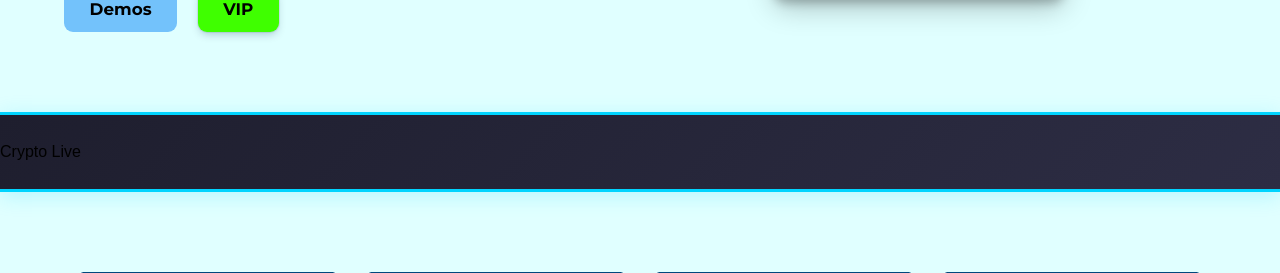
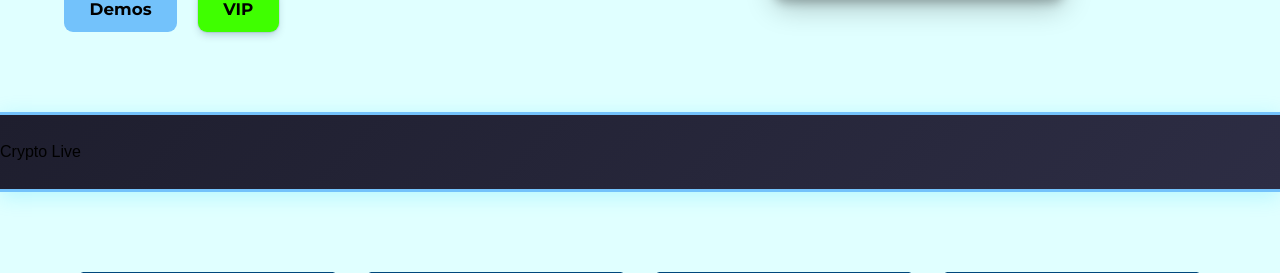
Before and after one commit to Serg-crypto/Webs-demo-01, a Flask app: page / in a window 1280 px wide. Shown: the part 507-780 px from the top of the page. Run offline with Flask 3, Linux system fonts and the light colour scheme.

Commit message:
Change the border color of the ticker and remove the opactiy of the buttons of the hero section

```diff
--- a/app.py
+++ b/app.py
@@ -1,7 +1,7 @@
 from flask import Flask, render_template, jsonify
 from info import datos
 
-
+# comando para correr en local: python app.py
 
 app = Flask(__name__)
 
--- a/static/css/hero.css
+++ b/static/css/hero.css
@@ -84,7 +84,6 @@
 
 .btn:hover {
   color: #fff;
-  opacity: 0.8;
 }
 
 /*
--- a/static/css/ticker.css
+++ b/static/css/ticker.css
@@ -2,8 +2,8 @@
 .ticker-container {
   width: 100%;
   background: linear-gradient(135deg, #1e1e2e 0%, #2d2d44 100%);
-  border-top: 3px solid #00d4ff;
-  border-bottom: 3px solid #00d4ff;
+  border-top: 3px solid #73c2fb;
+  border-bottom: 3px solid #73c2fb;
   overflow: hidden;
   position: relative;
   height: 80px;
```
